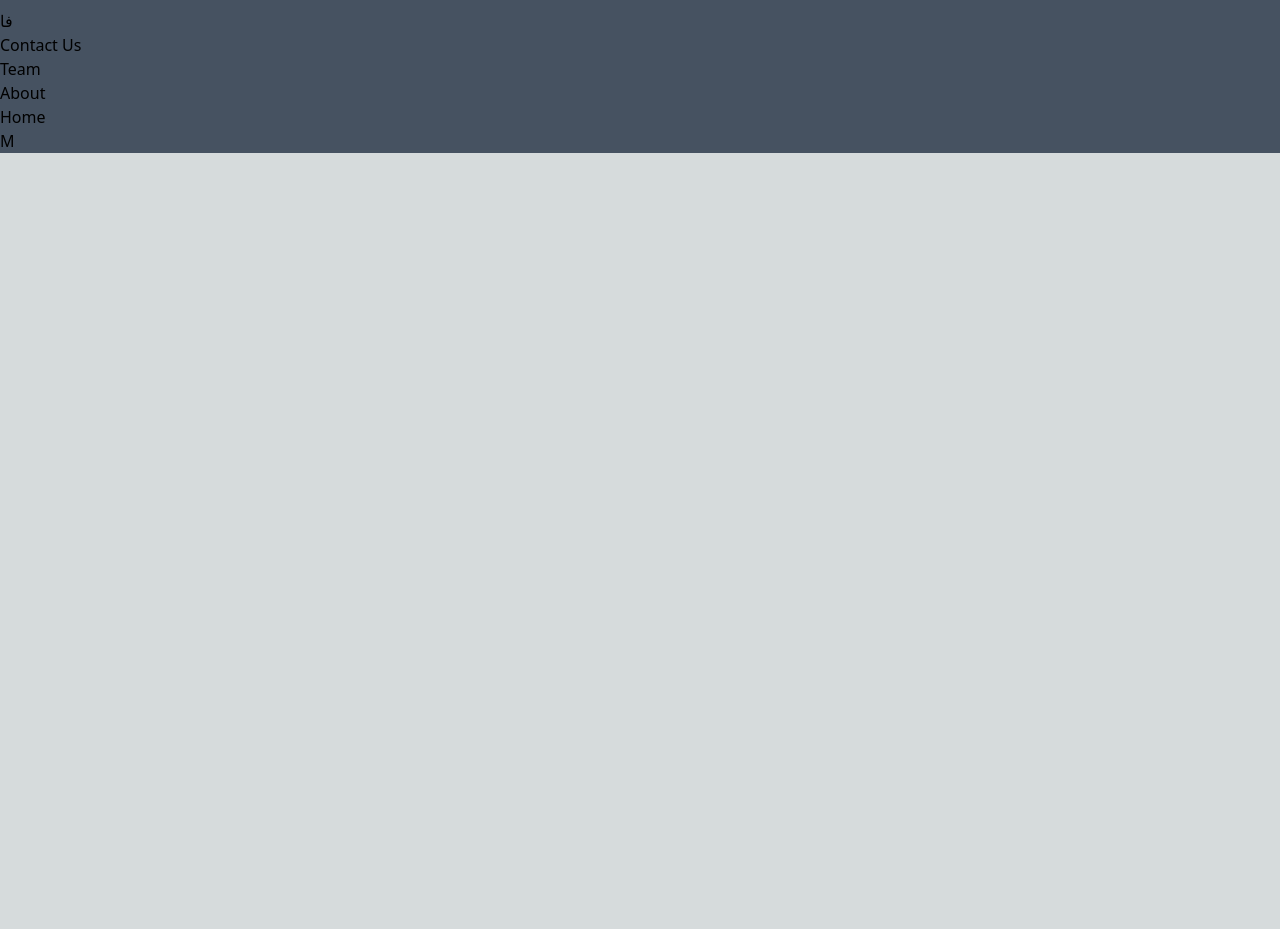
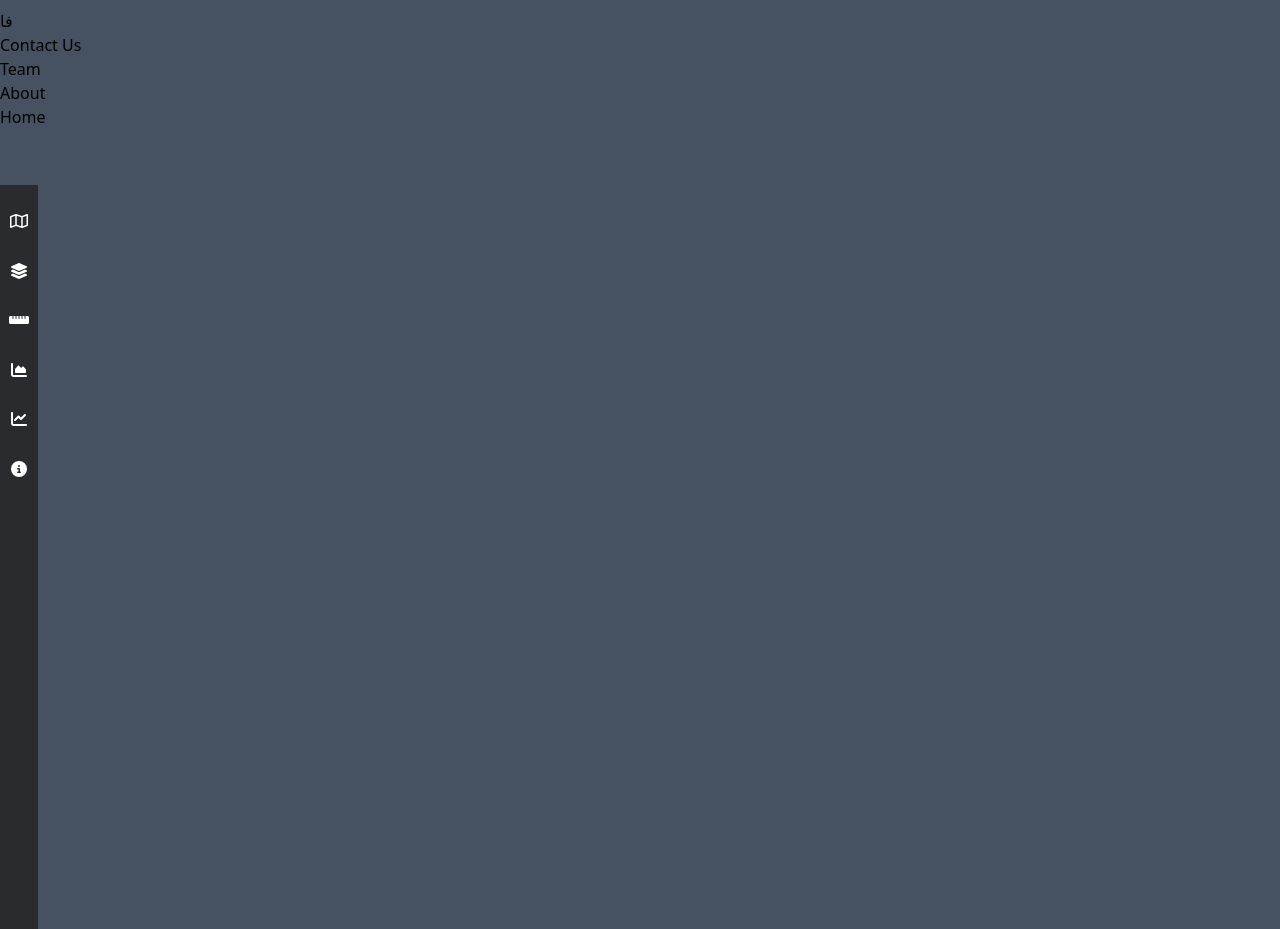
Before and after one commit to iozhen/chehrehnegar, a Next.js app: page /map in a window 1280 px wide. Shown: the part 760-1689 px from the top of the page. Before the commit the page ends 913 px from the top, so only its background shows below. Built offline with nearby package versions, Linux system fonts and the light colour scheme.

Commit message:
add font awsome and also add menu for map

```diff
--- /dev/null
+++ b/components/Sidebar.tsx
@@ -0,0 +1,59 @@
+import React from "react";
+import { FontAwesomeIcon } from "@fortawesome/react-fontawesome";
+import { faMap } from "@fortawesome/free-regular-svg-icons";
+import { faLayerGroup } from "@fortawesome/free-solid-svg-icons";
+import { faRulerHorizontal } from "@fortawesome/free-solid-svg-icons";
+import { faAreaChart } from "@fortawesome/free-solid-svg-icons";
+import { faLineChart } from "@fortawesome/free-solid-svg-icons";
+import { faInfoCircle } from "@fortawesome/free-solid-svg-icons";
+
+const Sidebar = () => {
+  return (
+    <div className="w-[3vw] bg-[#2a2b2e] flex flex-col h-[93vh] gap-[2vw] mt-[7vh] pt-[3vh]">
+      <button>
+        <FontAwesomeIcon
+          icon={faMap}
+          aria-hidden="true"
+          className="text-white"
+        />
+      </button>
+      <button>
+        <FontAwesomeIcon
+          icon={faLayerGroup}
+          aria-hidden="true"
+          className="text-white"
+        />
+      </button>
+      <button>
+        <FontAwesomeIcon
+          icon={faRulerHorizontal}
+          aria-hidden="true"
+          className="text-white"
+        />
+      </button>
+      <button>
+        <FontAwesomeIcon
+          icon={faAreaChart}
+          aria-hidden="true"
+          className="text-white"
+        />
+      </button>
+      <button>
+        <FontAwesomeIcon
+          icon={faLineChart}
+          aria-hidden="true"
+          className="text-white"
+        />
+      </button>
+      <button>
+        <FontAwesomeIcon
+          icon={faInfoCircle}
+          aria-hidden="true"
+          className="text-white"
+        />
+      </button>
+    </div>
+  );
+};
+
+export default Sidebar;
--- a/pages/map.tsx
+++ b/pages/map.tsx
@@ -1,7 +1,12 @@
+import Sidebar from "@/components/Sidebar";
 import React from "react";
 
 const Map = () => {
-  return <div>M</div>;
+  return (
+    <div>
+      <Sidebar />
+    </div>
+  );
 };
 
 export default Map;
--- a/tsconfig.json
+++ b/tsconfig.json
@@ -18,8 +18,10 @@
         "name": "next"
       }
     ],
+    "baseUrl": ".",
     "paths": {
-      "@/*": ["./*"]
+      "@/*": ["./*"] ,
+      "@fortawesome/*": ["node_modules/@fortawesome/*"]
     }
   },
   "include": ["next-env.d.ts", "**/*.ts", "**/*.tsx", ".next/types/**/*.ts"],
```
Also changed, not shown: package.json (+8 -4 lines), 1 other file (tests, documents, lock files or other folders).
